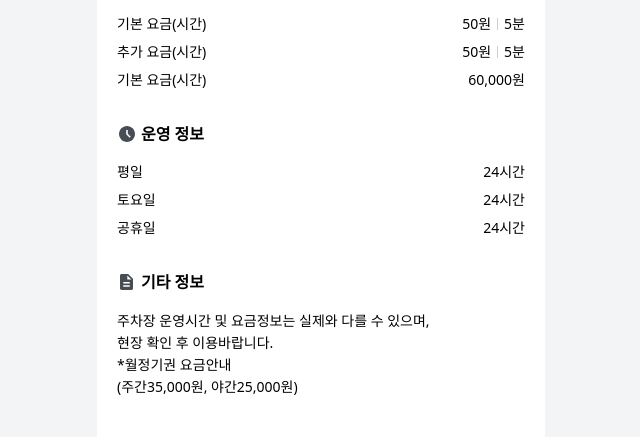
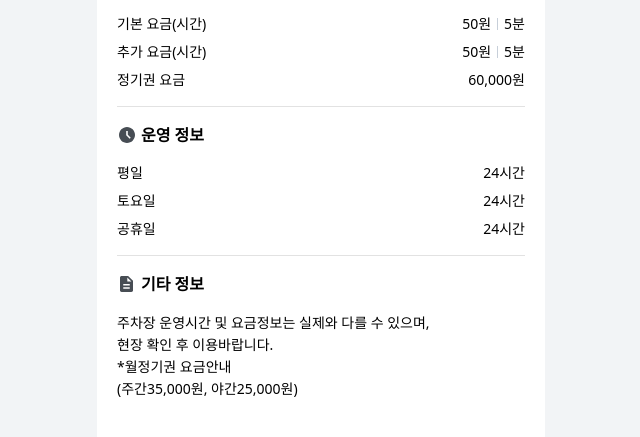
Before and after one commit to bepyan/oright, a Next.js app: page /1 in a window 1280 px wide. Shown: the part 476-913 px from the top of the page, without its empty margins (319-959 px from the left). Built offline with nearby package versions, Linux system fonts and the light colour scheme.

Commit message:
feat. 주차장 디테일 화면 - space 간 border 추가

```diff
--- a/src/pages/[parkId].tsx
+++ b/src/pages/[parkId].tsx
@@ -16,7 +16,7 @@ export default function ParkDetailPage() {
       <div className="flex px-5 pt-[30px] pb-[10px]">
         <Link href="/">
           <a>
-            <ArrowBack className="cursor-pointer" />
+            <ArrowBack className="cursor-pointer transition-all hover:opacity-70" />
           </a>
         </Link>
       </div>
@@ -80,7 +80,7 @@ export default function ParkDetailPage() {
       </div>
 
       <div className="mt-2 bg-white px-5 pt-1 pb-6">
-        <div className="">
+        <div className="space:border-t space:border-[#e2e2e2]">
           <div className="py-4">
             <div className="mb-4 flex items-center gap-1">
               <MoneyIcon />
@@ -105,7 +105,7 @@ export default function ParkDetailPage() {
               </div>
 
               <div className="flex items-center text-sm">
-                <div className="">기본 요금(시간)</div>
+                <div className="">정기권 요금</div>
                 <div className="ml-auto">60,000원</div>
               </div>
             </div>
--- a/tailwind.config.js
+++ b/tailwind.config.js
@@ -23,5 +23,10 @@ module.exports = {
       },
     },
   },
-  plugins: [],
+  plugins: [
+    function ({ addVariant }) {
+      addVariant('child', '& > *');
+      addVariant('space', '& > :not([hidden]) ~ :not([hidden])');
+    },
+  ],
 };
```
